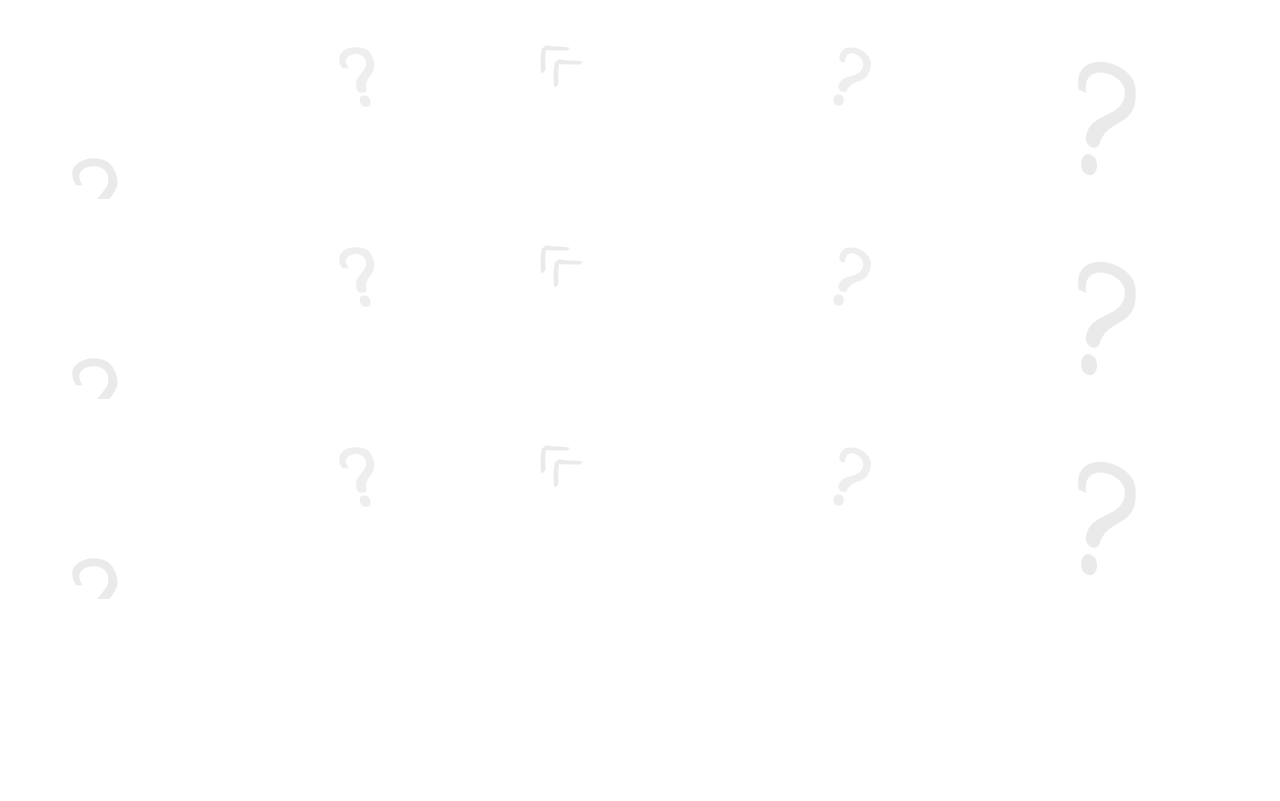
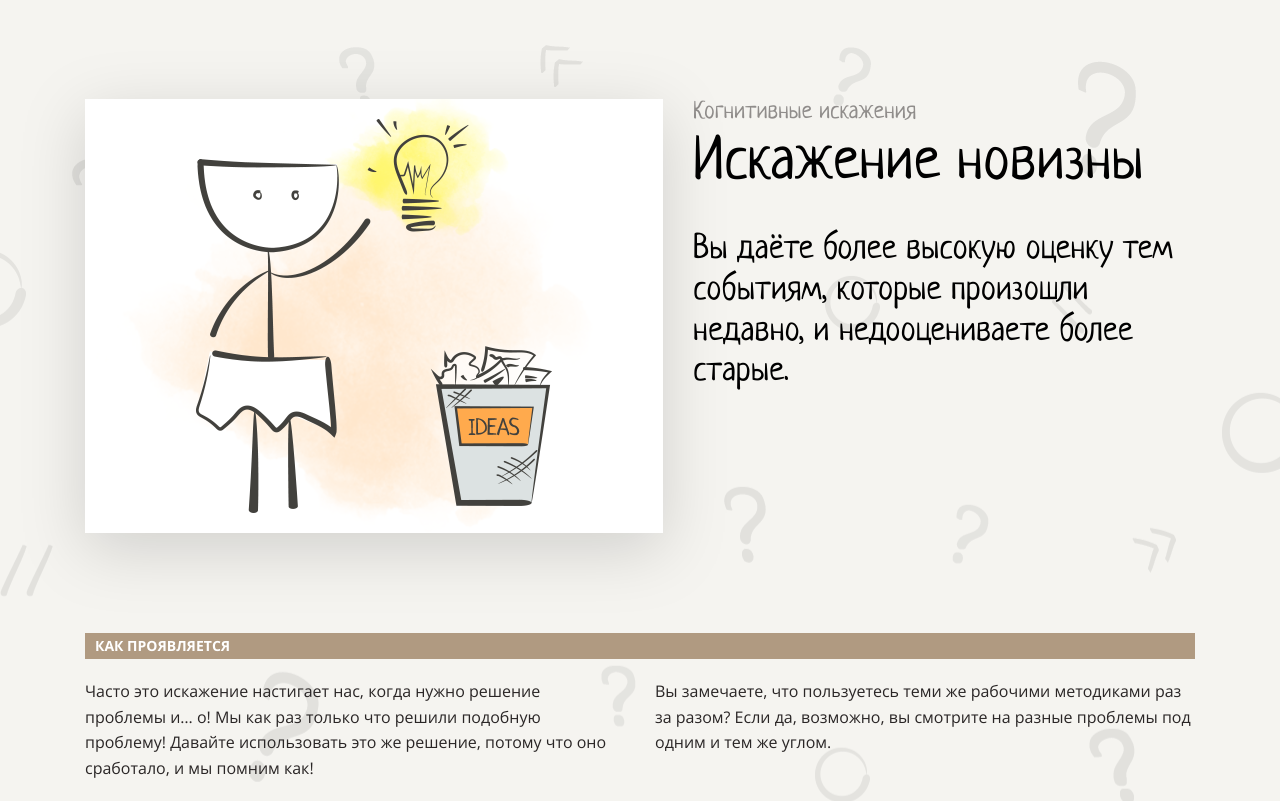
Before and after one commit to GermanCHLB/layout-designer-project-lvl1, a website: page src/index.html in a window 1280 px wide. Shown: the part 4480-5281 px from the top of the page. Drawn offline with Linux system fonts and the light colour scheme.

Commit message:
distortion-of-novelty

```diff
--- a/src/index.html
+++ b/src/index.html
@@ -141,7 +141,35 @@
                 </p>
             </div>
         </section>
-        <section class="section std-bkgrd"></section>
+        <section class="section std-bkgrd white-section distortion-section" id="distortion-of-novelty">
+            <div class="distortion-header">
+                <div class="img-container">
+                    <img src="./img/3.png" alt="what">
+                </div>
+                <div class="header-text">
+                    <p class="theme">
+                        Когнитивные искажения
+                    </p>
+                    <h2>
+                        Искажение новизны
+                    </h2>
+                    <h3>
+                        Вы даёте более высокую оценку тем <br> событиям, которые произошли <br> недавно, и недооцениваете более <br> старые.
+                    </h3>
+                </div>
+            </div>
+            <h5 class="how">
+                КАК ПРОЯВЛЯЕТСЯ
+            </h5>
+            <div class="col-2 how-article">
+                <p>
+                    Часто это искажение настигает нас, когда нужно решение проблемы и… о! Мы как раз только что решили подобную проблему! Давайте использовать это же решение, потому что оно сработало, и мы помним как!
+                </p>
+                <p>
+                    Вы замечаете, что пользуетесь теми же рабочими методиками раз за разом? Если да, возможно, вы смотрите на разные проблемы под одним и тем же углом.
+                </p>
+            </div>
+        </section>
         <section class="section std-bkgrd"></section>
         <section class="section std-bkgrd"></section>
     </main>
```
Also changed, not shown: src/img/3.png (added).
